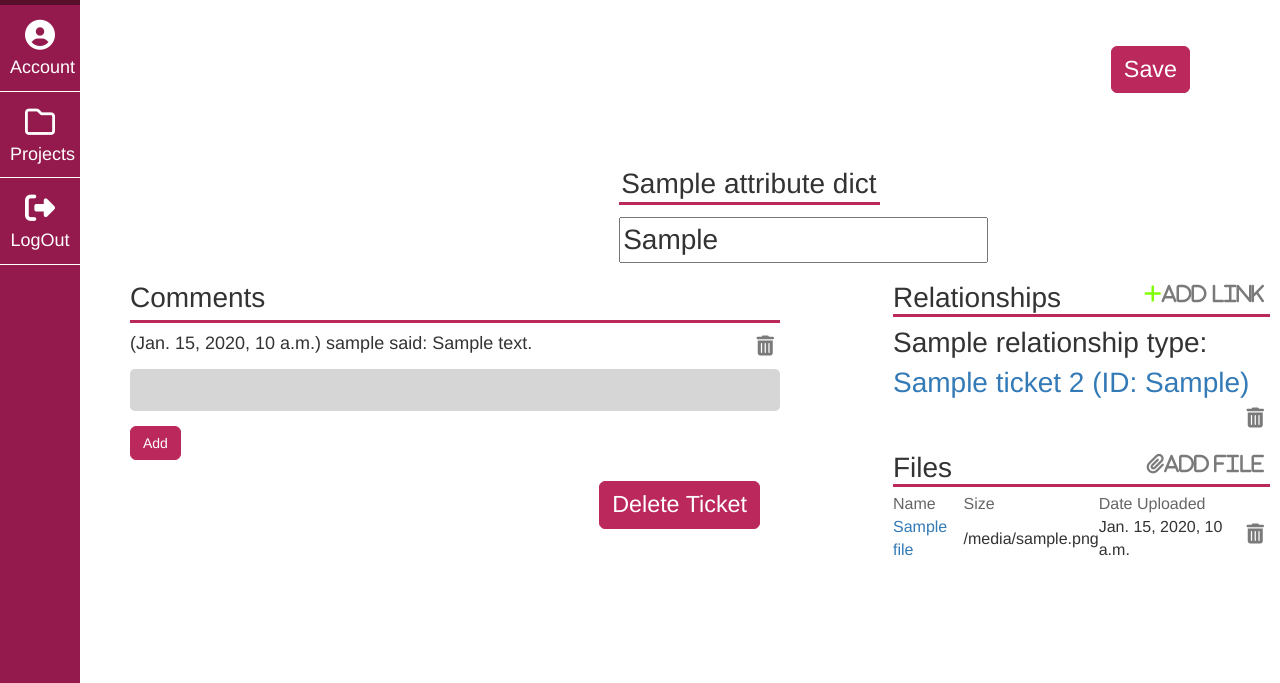
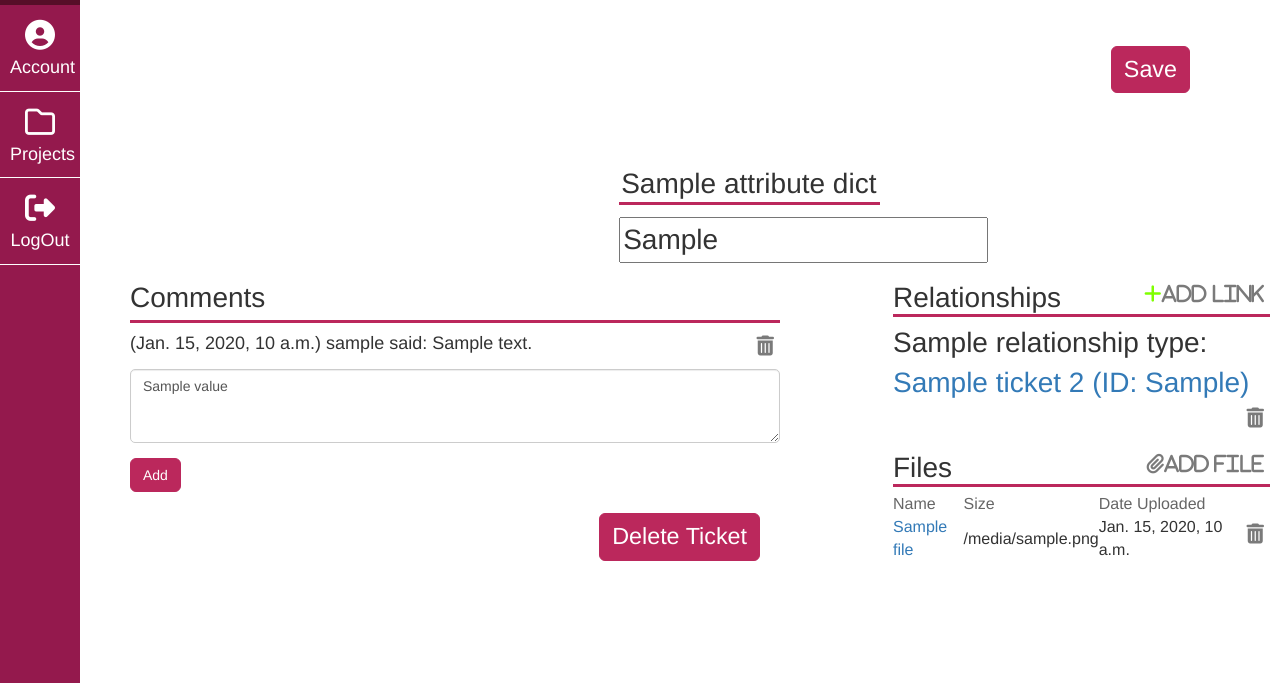
Before and after one commit to BlaiseMahoro/TaskManagement, a Django app: template maroon/task_management/templates/ticket/ticket_detail.html in a window 1280 px wide. Shown: the part 65-748 px from the top of the page. Run offline with Django 3.2, Linux system fonts and the light colour scheme; the template is opened without the code that fills it: most values are stand-ins (such as "Sample title", 1, 10 or a date in 2020); some libraries are stand-ins or nearby versions; grey boxes are pictures that could not be loaded.

Commit message:
Changed comment and description to text areas

```diff
--- a/maroon/task_management/templates/ticket/ticket_detail.html
+++ b/maroon/task_management/templates/ticket/ticket_detail.html
@@ -76,7 +76,7 @@
             <div class="left_side">
                 <div class="desc">
                     <label class="popup-label" for="{{ field.id_for_label }}">{{ field.label }}</label>
-                    <input class="modal_input" type="text" name="{{field.name}}" value="{{field.value}}" />
+                    <textarea class="form-control" name="{{field.name}}" rows="5">{{field.value}}</textarea>
                 </div>
             </div>
             {% endif %}
@@ -109,7 +109,7 @@
             </div>
             {% endfor %}
             <div id="comment-form">
-                <input id="comment-body" type="text">
+                <textarea id="comment-body" class="form-control" rows="3">{{field.value}}</textarea>
                 <p id="error_comment" style="color: red;"></p>
             </div>
             <button id="addComment" class="maroon-button btn btn-primary">Add</button>
```
